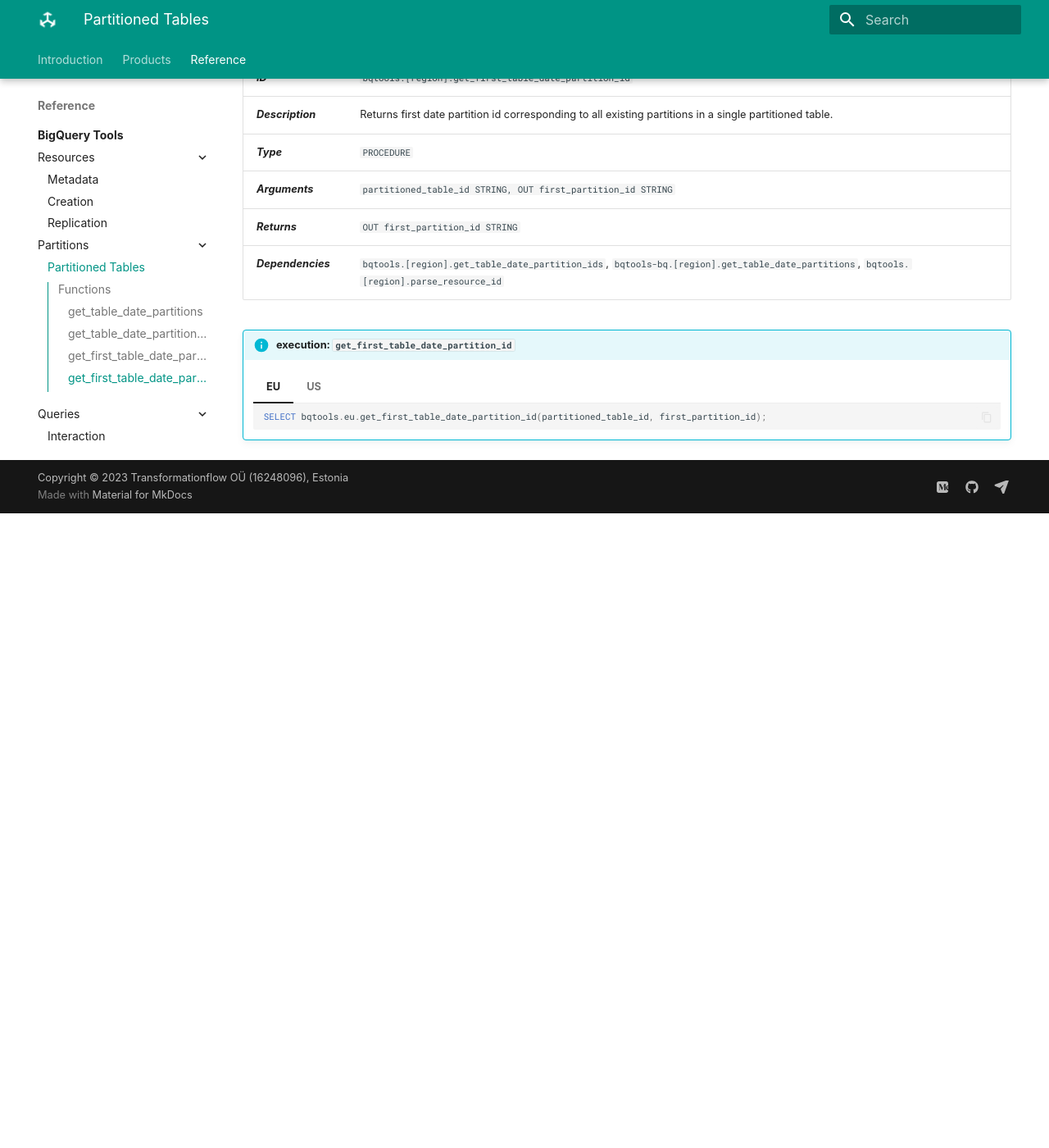
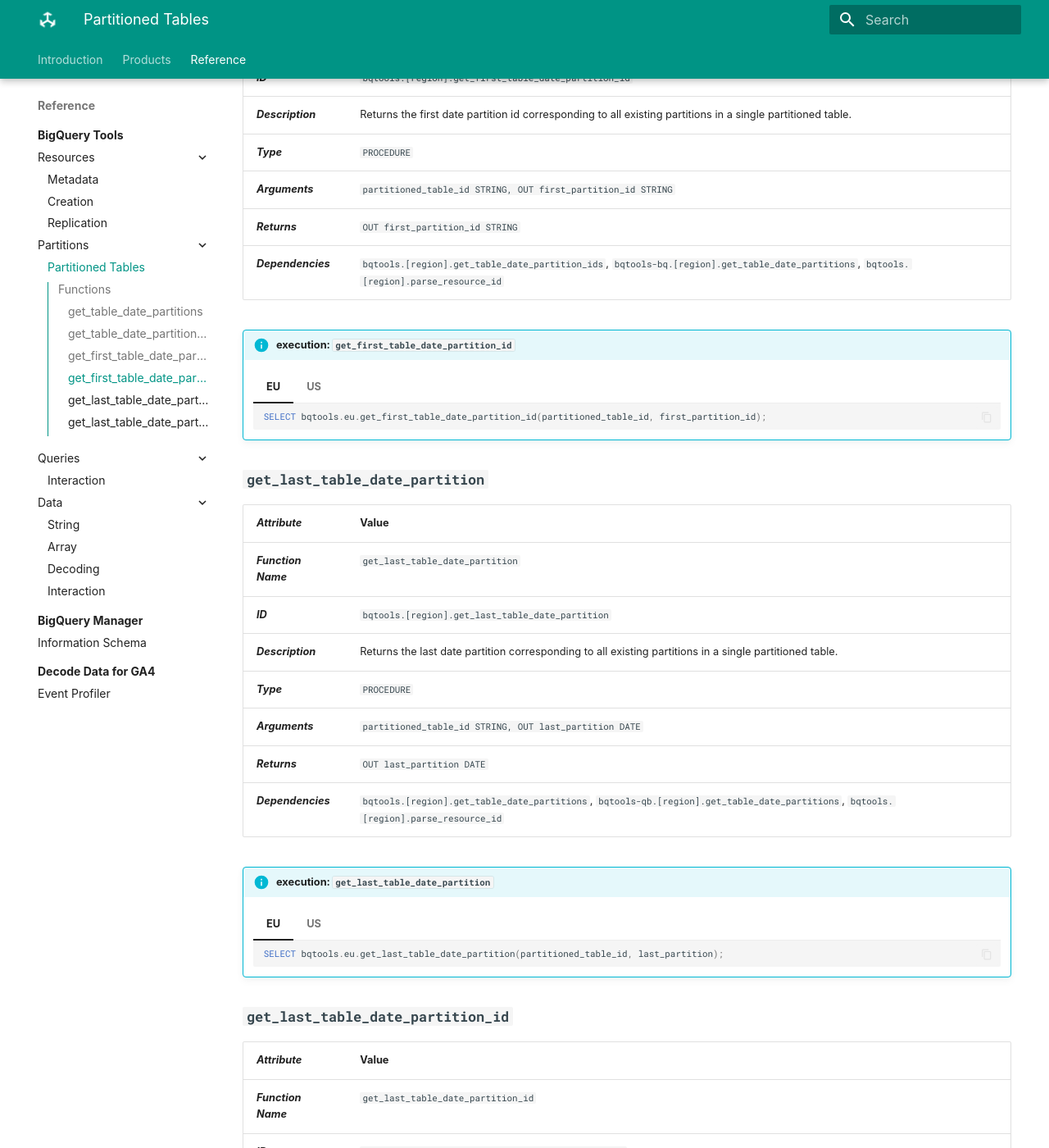
Before and after one commit to transformationflow/transformationflow.github.io, an MkDocs documentation site: the page built from docs/reference/bqtools/partitioning.md, in a window 1280 px wide and 1400 px high, scrolled down 2354 px. Shown: the whole window at 82% size. Built offline with MkDocs 1.6.1 and Material for MkDocs 9.7.7, drawn with Linux system fonts in a browser that asks for light colours; some web fonts are replaced; before the commit the page ends 2980 px from its top, so only the background shows below that; some of the changed text lies outside the part shown.

Commit message:
Added get_last_table_date_partition, get_last_table_date_partition_id

````diff
--- a/docs/reference/bqtools/partitioning.md
+++ b/docs/reference/bqtools/partitioning.md
@@ -50,7 +50,7 @@
 --- | ---
 _**Function Name**_ | `get_first_table_date_partition`
 _**ID**_ | `bqtools.[region].get_first_table_date_partition`
-_**Description**_ | Returns first date partition corresponding to all existing partitions in a single partitioned table.
+_**Description**_ | Returns the first date partition corresponding to all existing partitions in a single partitioned table.
 _**Type**_ | `PROCEDURE`
 _**Arguments**_ | `partitioned_table_id STRING, OUT first_partition DATE`
 _**Returns**_ | `OUT first_partition DATE`
@@ -72,7 +72,7 @@
 --- | ---
 _**Function Name**_ | `get_first_table_date_partition_id`
 _**ID**_ | `bqtools.[region].get_first_table_date_partition_id`
-_**Description**_ | Returns first date partition id corresponding to all existing partitions in a single partitioned table.
+_**Description**_ | Returns the first date partition id corresponding to all existing partitions in a single partitioned table.
 _**Type**_ | `PROCEDURE`
 _**Arguments**_ | `partitioned_table_id STRING, OUT first_partition_id STRING`
 _**Returns**_ | `OUT first_partition_id STRING`
@@ -88,3 +88,47 @@
         ```sql
         SELECT bqtools.us.get_first_table_date_partition_id(partitioned_table_id, first_partition_id);
         ```
+
+## **`get_last_table_date_partition`**
+_**Attribute**_ | Value
+--- | ---
+_**Function Name**_ | `get_last_table_date_partition`
+_**ID**_ | `bqtools.[region].get_last_table_date_partition`
+_**Description**_ | Returns the last date partition corresponding to all existing partitions in a single partitioned table.
+_**Type**_ | `PROCEDURE`
+_**Arguments**_ | `partitioned_table_id STRING, OUT last_partition DATE`
+_**Returns**_ | `OUT last_partition DATE`
+_**Dependencies**_ | `bqtools.[region].get_table_date_partitions`, `bqtools-qb.[region].get_table_date_partitions`, `bqtools.[region].parse_resource_id`
+
+!!! info "execution: `get_last_table_date_partition`"
+    === "EU"
+        ```sql
+        SELECT bqtools.eu.get_last_table_date_partition(partitioned_table_id, last_partition);
+        ```
+
+    === "US"
+        ```sql
+        SELECT bqtools.us.get_last_table_date_partition(partitioned_table_id, last_partition);
+        ```
+
+## **`get_last_table_date_partition_id`**
+_**Attribute**_ | Value
+--- | ---
+_**Function Name**_ | `get_last_table_date_partition_id`
+_**ID**_ | `bqtools.[region].get_last_table_date_partition_id`
+_**Description**_ | Returns the last date partition id corresponding to all existing partitions in a single partitioned table.
+_**Type**_ | `PROCEDURE`
+_**Arguments**_ | `partitioned_table_id STRING, OUT last_partition_id STRING`
+_**Returns**_ | `OUT last_partition_id STRING`
+_**Dependencies**_ | `bqtools.[region].get_table_date_partition_ids`, `bqtools-qb.[region].get_table_date_partitions`, `bqtools.[region].parse_resource_id`
+
+!!! info "execution: `get_last_table_date_partition_id`"
+    === "EU"
+        ```sql
+        SELECT bqtools.eu.get_last_table_date_partition_id(partitioned_table_id, last_partition_id);
+        ```
+
+    === "US"
+        ```sql
+        SELECT bqtools.us.get_last_table_date_partition_id(partitioned_table_id, last_partition_id  );
+        ```
````
